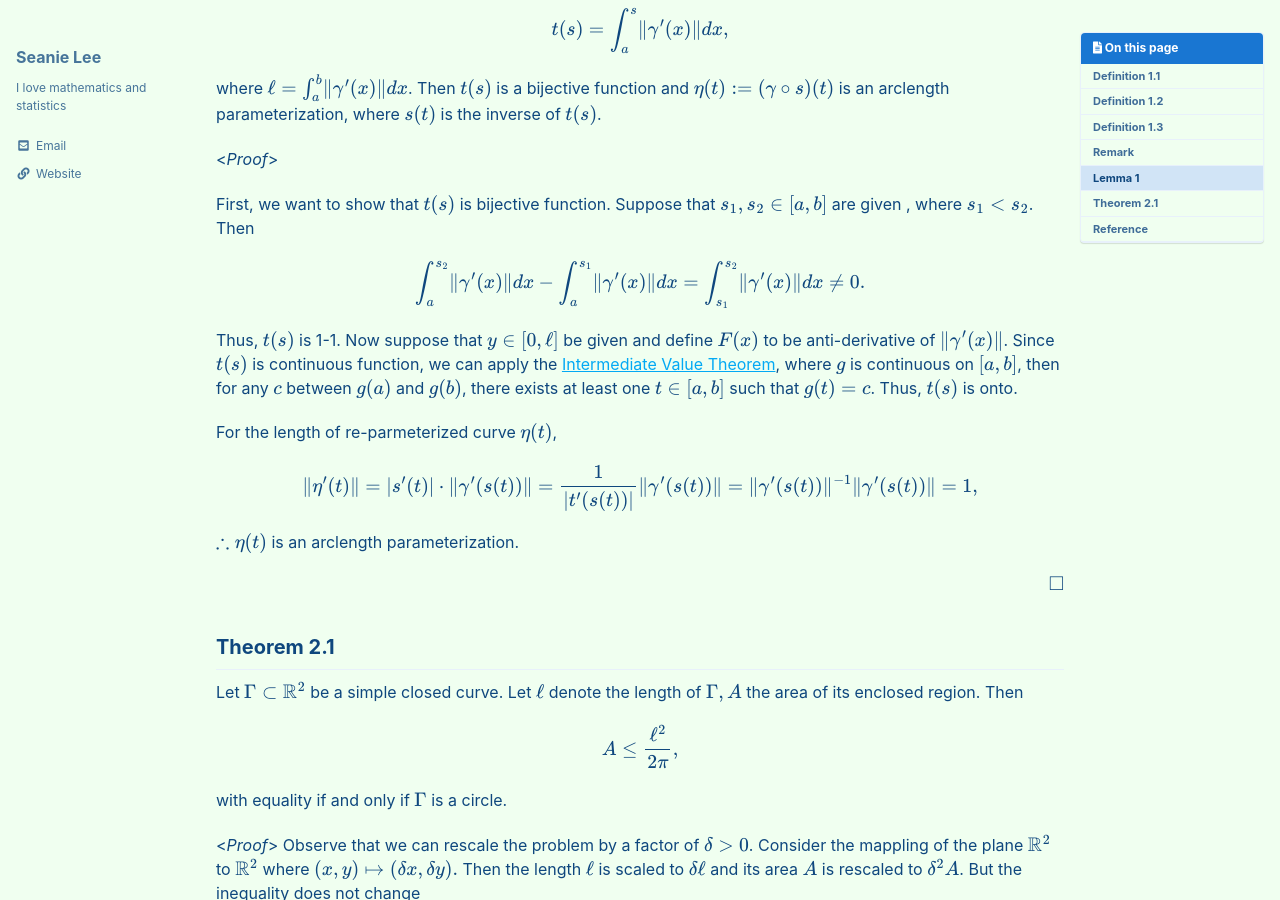
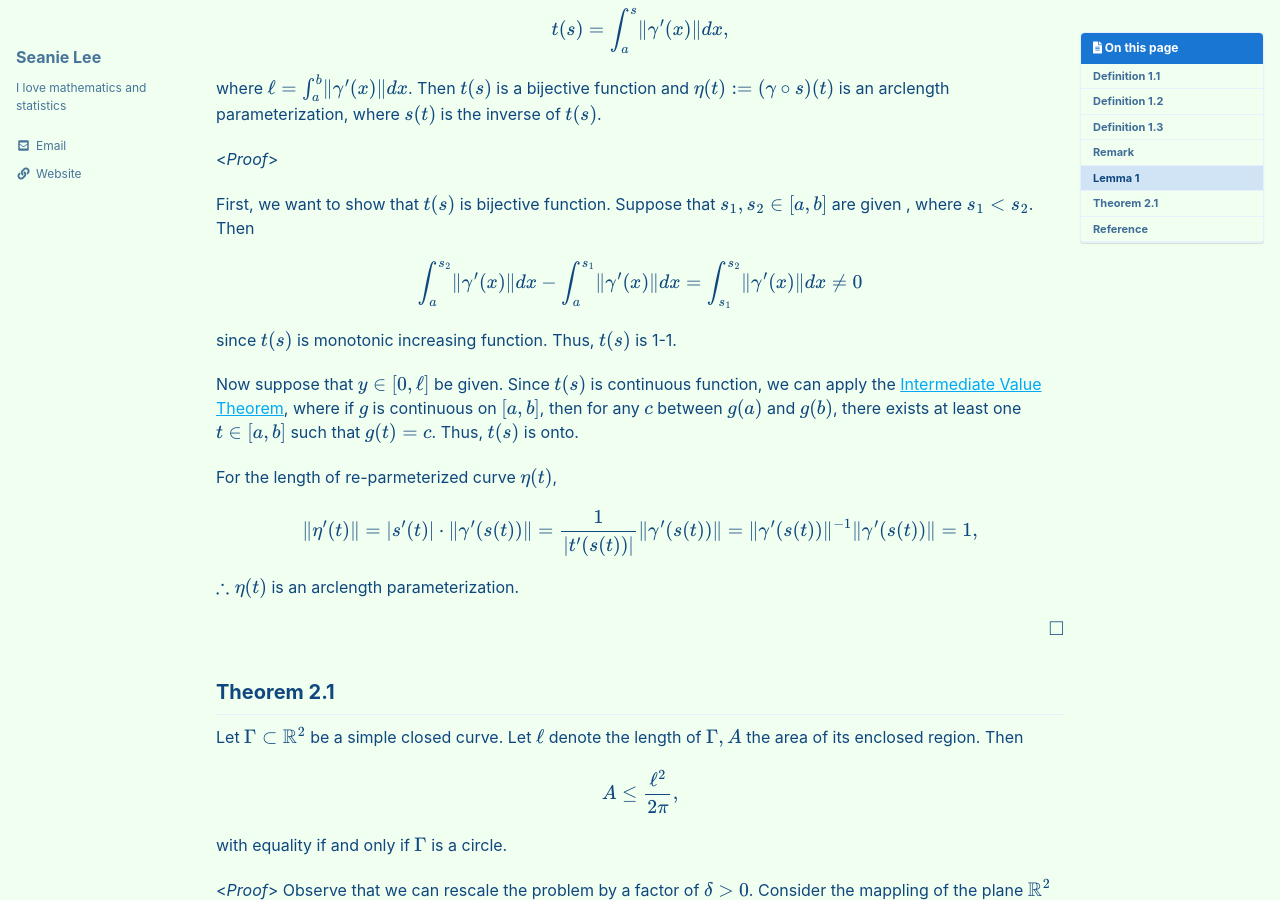
Before and after one commit to seanie12/blog, a Jekyll site: the page built from _posts/2023-07-08-isoperimetric-inequality.md, in a window 1280 px wide and 900 px high, scrolled down 1087 px. Built offline with Jekyll 4.4.1, drawn with Linux system fonts in a browser that asks for light colours; cached includes are drawn as plain includes; formulas are drawn with MathJax 3.

Commit message:
Update 2023-07-08-isoperimetric-inequality.md

```diff
--- a/_posts/2023-07-08-isoperimetric-inequality.md
+++ b/_posts/2023-07-08-isoperimetric-inequality.md
@@ -93,11 +93,13 @@ First, we want to show that $t(s)$ is bijective function. Suppose that $s_1, s_2
 
 $$
 \begin{align*}
-\int_a^{s_2} \lVert \gamma^{\prime}(x)\rVert dx - \int_a^{s_1} \lVert \gamma^{\prime}(x)\rVert dx = \int_{s_1}^{s_2} \lVert \gamma^{\prime}(x)\rVert dx \neq 0.
+\int_a^{s_2} \lVert \gamma^{\prime}(x)\rVert dx - \int_a^{s_1} \lVert \gamma^{\prime}(x)\rVert dx = \int_{s_1}^{s_2} \lVert \gamma^{\prime}(x)\rVert dx \neq 0
 \end{align*}
 $$
 
-Thus, $t(s)$ is 1-1.  Now suppose that $y\in [0,\ell]$ be given and define $F(x)$ to be anti-derivative of $\lVert \gamma^{\prime}(x)\rVert$. Since $t(s)$ is continuous function, we can apply the [Intermediate Value Theorem](https://seanie12.github.io/blog/analysis/continous-function-2/#theorem-4211-intermediate-value-theorem), where $g$ is continuous on $[a,b]$, then for any $c$ between $g(a)$ and $g(b)$, there exists at least one $t \in [a,b]$ such that $g(t)=c$.  Thus, $ t(s)$ is onto.
+since $t(s)$ is monotonic increasing function. Thus, $t(s)$ is 1-1.
+
+Now suppose that $y\in [0,\ell]$ be given. Since $t(s)$ is continuous function, we can apply the [Intermediate Value Theorem](https://seanie12.github.io/blog/analysis/continous-function-2/#theorem-4211-intermediate-value-theorem), where if $g$ is continuous on $[a,b]$, then for any $c$ between $g(a)$ and $g(b)$, there exists at least one $t \in [a,b]$ such that $g(t)=c$.  Thus, $t(s)$ is onto.
 
 For the length of re-parmeterized curve $\eta(t)$,
 
```
